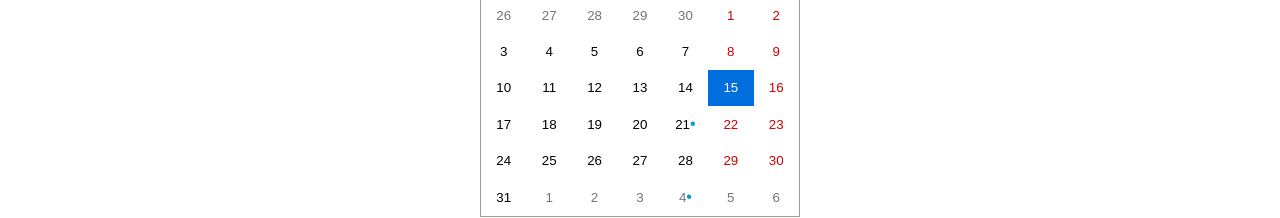
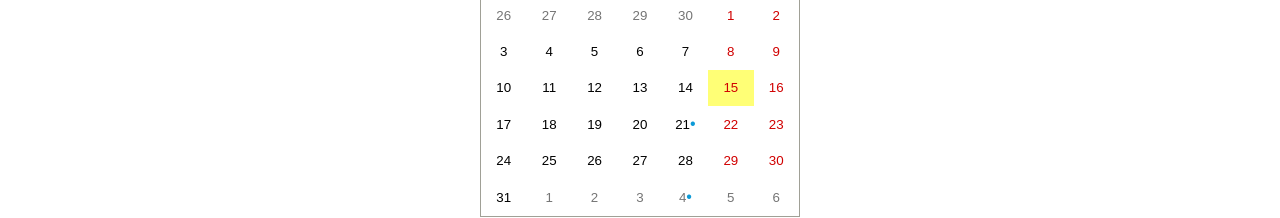
Before and after one commit to ucmo-cs/Avengers_Fall22, a React (Create React App) app in the folder commerce-bank/: page / in a window 1280 px wide. Shown: the part 388-606 px from the top of the page. Built offline with nearby package versions, Linux system fonts and the light colour scheme.

Commit message:
Made the calendar start out with no day selected.

```diff
--- a/commerce-bank/src/pages/Times.js
+++ b/commerce-bank/src/pages/Times.js
@@ -33,7 +33,7 @@ function Times() {
     }
 
     // Function for when the calendar value is changed.
-    const [value, setValue] = useState(new Date());
+    const [value, setValue] = useState();
     const [datesToUse, setDatesToUse] = useState(dateTimes);
     function onClickDay(nextValue) {
         setValue(nextValue);
```
